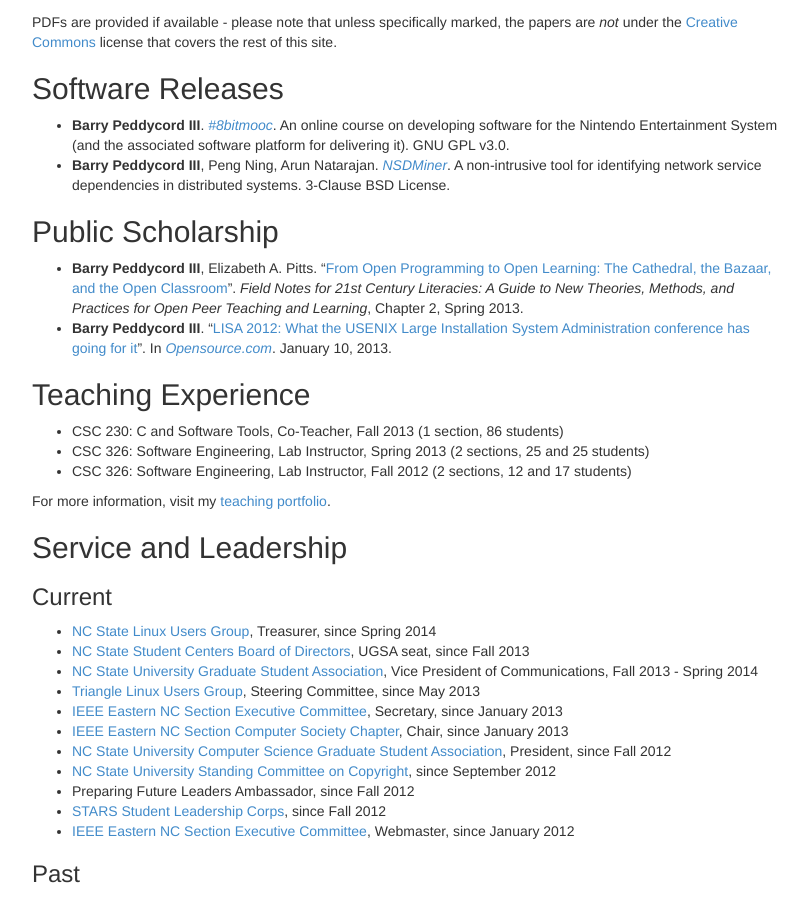
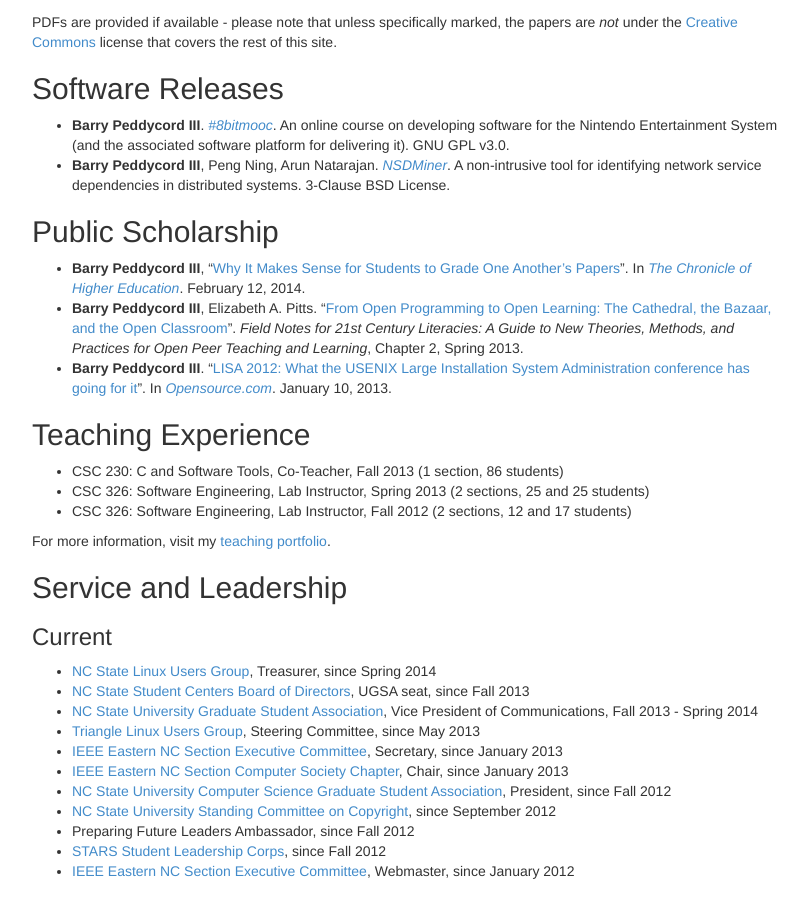
Before and after one commit to isharacomix/oldsite, a Jekyll site: the page built from cv.md, in a window 1280 px wide and 900 px high, scrolled down 1226 px. Shown: the whole window, without its empty margins (233-1041 px from the left). Built offline with Jekyll 4.4.1, drawn with Linux system fonts in a browser that asks for light colours.

Commit message:
Update cv.md

```diff
--- a/cv.md
+++ b/cv.md
@@ -53,6 +53,7 @@
 
 Public Scholarship
 ------------------
+ * **Barry Peddycord III**, "[Why It Makes Sense for Students to Grade One Another’s Papers](http://chronicle.com/blogs/future/2014/02/12/why-it-makes-sense-for-students-to-grade-one-anothers-papers/)". In *[The Chronicle of Higher Education](http://chronicle.com/blogs/future)*. February 12, 2014.
  * **Barry Peddycord III**, Elizabeth A. Pitts. "[From Open Programming to Open Learning: The Cathedral, the Bazaar, and the Open Classroom](http://www.hastac.org/blogs/barrypeddycordiiiandelizabethapitts/2013/08/01/chapter-two-open-programming-open-learning-cath)". *Field Notes for 21st Century Literacies: A Guide to New Theories, Methods, and Practices for Open Peer Teaching and Learning*, Chapter 2, Spring 2013.
  * **Barry Peddycord III**. "[LISA 2012: What the USENIX Large Installation System Administration conference has going for it](http://opensource.com/education/13/1/LISA-2012-report)". In *[Opensource.com](http://opensource.com)*. January 10, 2013.
 
```
